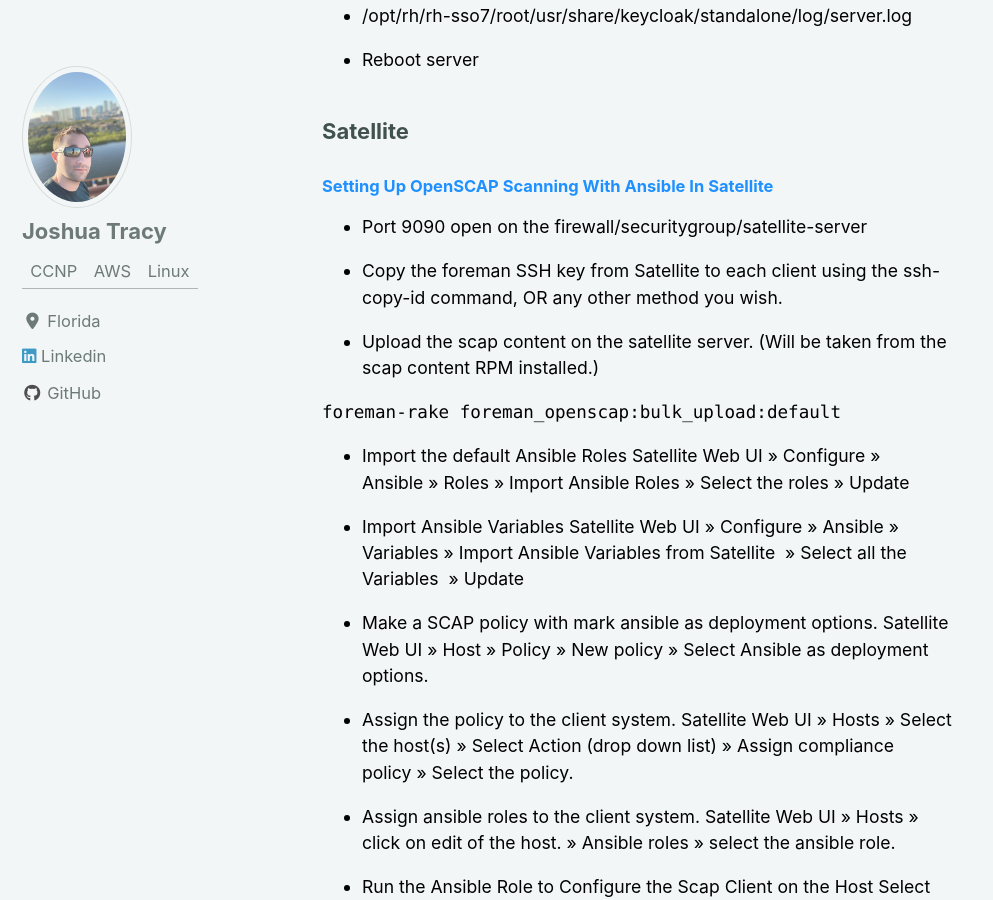
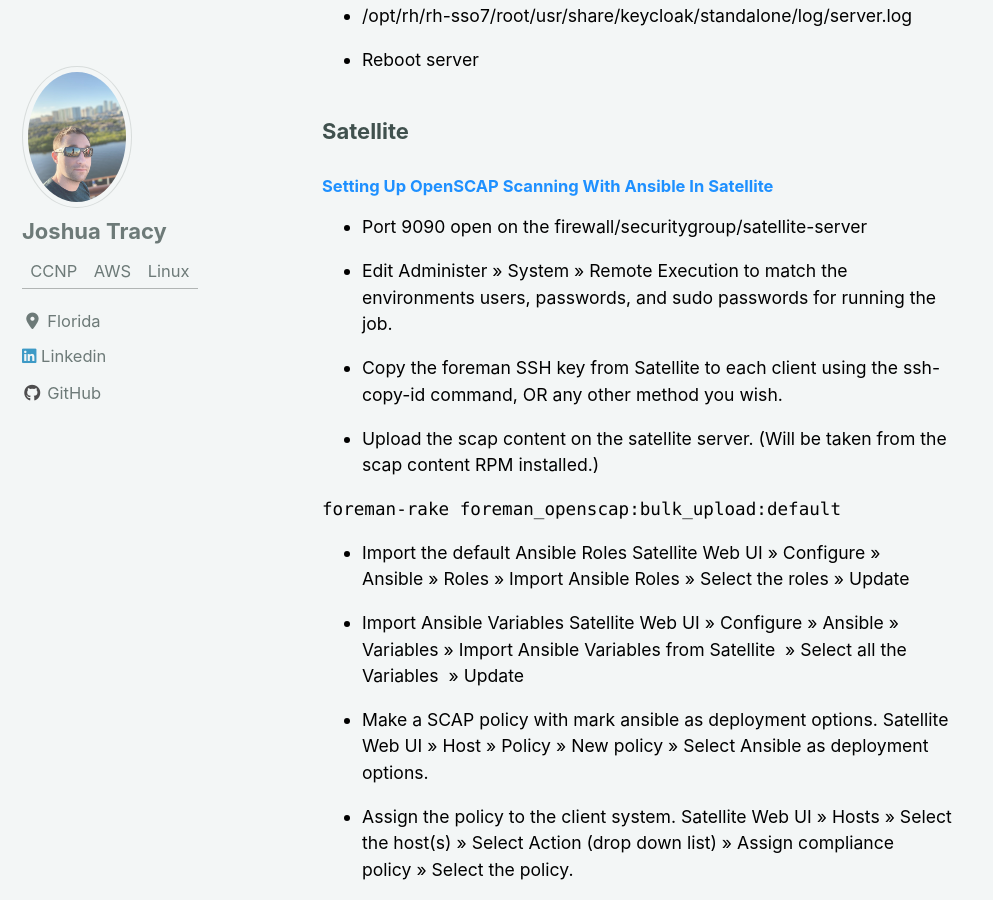
Before and after one commit to Josh-Tracy/Josh-Tracy.github.io, a Jekyll site: the page built from _pages/redhat.md, in a window 1280 px wide and 900 px high, scrolled down 2029 px. Shown: the whole window, without its empty margins (0-993 px from the left). Built offline with Jekyll 4.4.1, drawn with Linux system fonts in a browser that asks for light colours; cached includes are drawn as plain includes; nearby versions of some CDN libraries.

Commit message:
satellite updates

```diff
--- a/_pages/redhat.md
+++ b/_pages/redhat.md
@@ -70,6 +70,9 @@
 {: style="color:DodgerBlue;"}
 
 * Port 9090 open on the firewall/securitygroup/satellite-server
+{: style="color:black; font-size: 80%;"}
+
+* Edit Administer >> System >> Remote Execution to match the environments users, passwords, and sudo passwords for running the job.
 {: style="color:black; font-size: 80%;"}
 
 * Copy the foreman SSH key from Satellite to each client using the ssh-copy-id command, OR any other method you wish.
```
